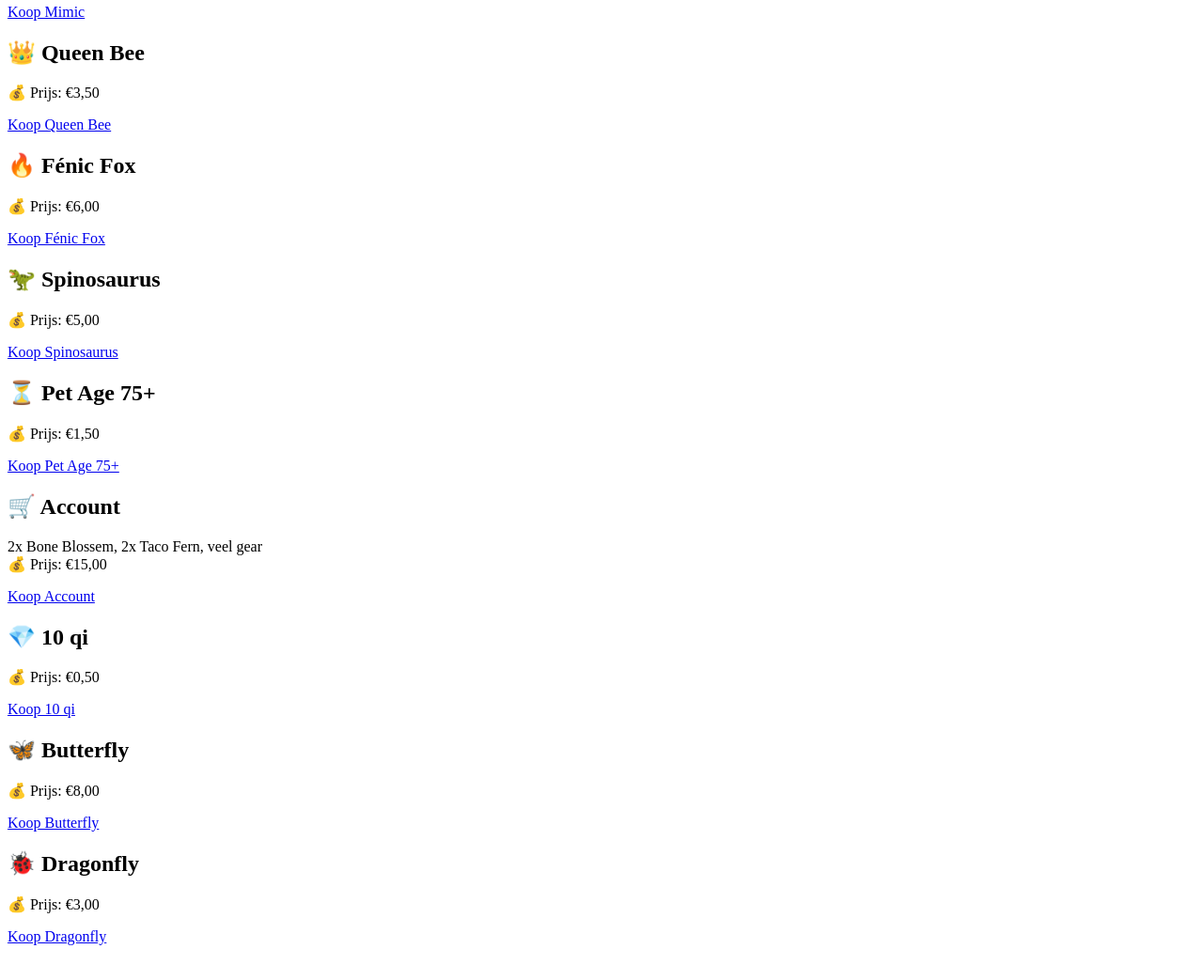
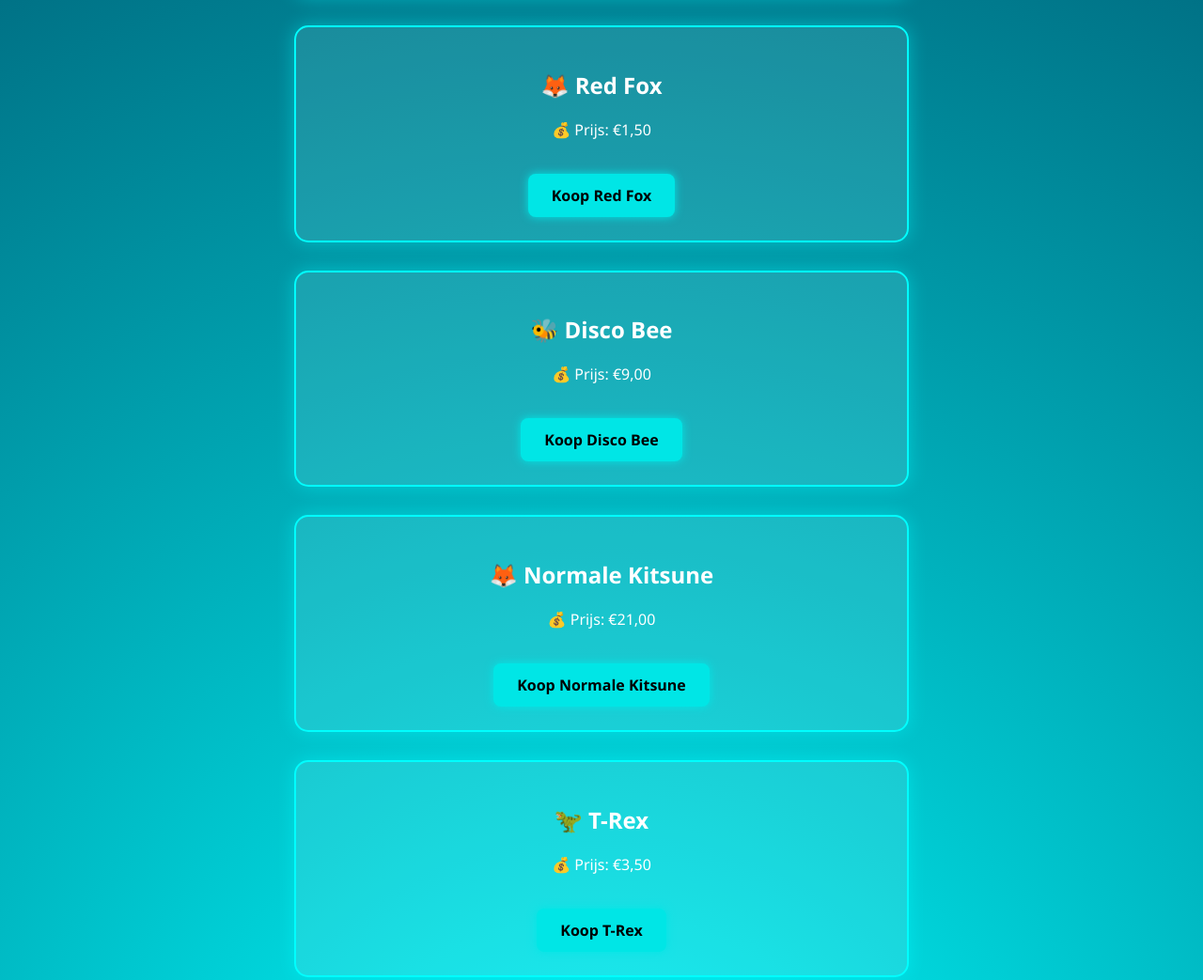
Before and after one commit to lapd-ux/Grow-a-garden-shop, a plain HTML site: page index.html in a window 1280 px wide. Shown: the part 933-1976 px from the top of the page at 94% size. Before the commit the page ends 1947 px from the top, so only its background shows below. Drawn offline with Linux system fonts and the light colour scheme.

Commit message:
Update index.html
Signed-off-by: lapd-ux <nicolas20030070000@gmail.com>

```diff
--- a/index.html
+++ b/index.html
@@ -1,96 +1,176 @@
-<!-- 🐾 Extra Pets & Items -->
+<!DOCTYPE html>
+<html lang="nl">
+<head>
+    <meta charset="UTF-8">
+    <title>Grow a Garden Shop 🌱</title>
+    <style>
+        body {
+            font-family: 'Segoe UI', sans-serif;
+            background: radial-gradient(circle at center, #0ff, #001f3f);
+            color: #ffffff;
+            text-align: center;
+            padding: 40px;
+        }
+
+        h1 {
+            font-size: 3em;
+            color: #00e6e6;
+            text-shadow: 0 0 10px #00e6e6;
+        }
+
+        .deal {
+            background: rgba(255, 255, 255, 0.1);
+            border: 2px solid #00ffff;
+            border-radius: 15px;
+            padding: 25px;
+            margin: 30px auto;
+            max-width: 600px;
+            box-shadow: 0 0 20px rgba(0, 255, 255, 0.4);
+        }
+
+        .button {
+            display: inline-block;
+            padding: 12px 25px;
+            margin-top: 20px;
+            background-color: #00e6e6;
+            color: black;
+            border-radius: 8px;
+            text-decoration: none;
+            font-weight: bold;
+            box-shadow: 0 0 10px #00e6e6;
+        }
+
+        .button:hover {
+            background-color: #00ffff;
+        }
+
+        .highlight {
+            background-color: #002f3f;
+            padding: 5px 10px;
+            border-radius: 4px;
+            display: inline-block;
+        }
+    </style>
+</head>
+<body>
+    <h1>Grow a Garden Shop 🌱</h1>
+
+    <!-- Grote pets -->
     <div class="deal">
         <h2>🐾 Grote Pets</h2>
         <p>💰 Prijs: €5,00</p>
         <a class="button" href="#">Koop Grote Pets</a>
     </div>
 
+    <!-- Raccoon -->
     <div class="deal">
         <h2>🦝 Raccoon</h2>
         <p>💰 Prijs: €11,00</p>
         <a class="button" href="#">Koop Raccoon</a>
     </div>
 
+    <!-- Corrupt kit -->
     <div class="deal">
         <h2>🦊 Corrupt Kit</h2>
         <p>💰 Prijs: €2,75</p>
         <a class="button" href="#">Koop Corrupt Kit</a>
     </div>
 
+    <!-- Red fox -->
     <div class="deal">
         <h2>🦊 Red Fox</h2>
         <p>💰 Prijs: €1,50</p>
         <a class="button" href="#">Koop Red Fox</a>
     </div>
 
+    <!-- Disco bee -->
     <div class="deal">
         <h2>🐝 Disco Bee</h2>
         <p>💰 Prijs: €9,00</p>
         <a class="button" href="#">Koop Disco Bee</a>
     </div>
 
+    <!-- Normale kitsune -->
     <div class="deal">
         <h2>🦊 Normale Kitsune</h2>
         <p>💰 Prijs: €21,00</p>
         <a class="button" href="#">Koop Normale Kitsune</a>
     </div>
 
+    <!-- T-Rex -->
     <div class="deal">
         <h2>🦖 T-Rex</h2>
         <p>💰 Prijs: €3,50</p>
         <a class="button" href="#">Koop T-Rex</a>
     </div>
 
+    <!-- Mimic -->
     <div class="deal">
         <h2>🐙 Mimic</h2>
         <p>💰 Prijs: €3,50</p>
         <a class="button" href="#">Koop Mimic</a>
     </div>
 
+    <!-- Queen Bee -->
     <div class="deal">
-    <h2>👑 Queen Bee</h2>
+        <h2>🐝 Queen Bee</h2>
         <p>💰 Prijs: €3,50</p>
         <a class="button" href="#">Koop Queen Bee</a>
     </div>
 
+    <!-- Fénic fox -->
     <div class="deal">
-    <h2>🔥 Fénic Fox</h2>
+        <h2>🦊 Fénic Fox</h2>
         <p>💰 Prijs: €6,00</p>
         <a class="button" href="#">Koop Fénic Fox</a>
     </div>
 
+    <!-- Spinosaurus -->
     <div class="deal">
         <h2>🦖 Spinosaurus</h2>
         <p>💰 Prijs: €5,00</p>
         <a class="button" href="#">Koop Spinosaurus</a>
     </div>
 
+    <!-- Pet age 75+ -->
     <div class="deal">
         <h2>⏳ Pet Age 75+</h2>
         <p>💰 Prijs: €1,50</p>
         <a class="button" href="#">Koop Pet Age 75+</a>
     </div>
 
+    <!-- Account -->
     <div class="deal">
-    <h2>🛒 Account</h2>
-    <p>2x Bone Blossem, 2x Taco Fern, veel gear<br>💰 Prijs: €15,00</p>
+        <h2>👤 Account (2x Bone Blossem, 2x Taco Fern, veel gear)</h2>
+        <p>💰 Prijs: €15,00</p>
         <a class="button" href="#">Koop Account</a>
     </div>
 
+    <!-- 10 qi -->
     <div class="deal">
-    <h2>💎 10 qi</h2>
+        <h2>💎 10 Qi</h2>
         <p>💰 Prijs: €0,50</p>
-    <a class="button" href="#">Koop 10 qi</a>
+        <a class="button" href="#">Koop 10 Qi</a>
     </div>
 
+    <!-- Butterfly -->
     <div class="deal">
         <h2>🦋 Butterfly</h2>
         <p>💰 Prijs: €8,00</p>
         <a class="button" href="#">Koop Butterfly</a>
     </div>
 
+    <!-- Dragonfly -->
     <div class="deal">
-    <h2>🐞 Dragonfly</h2>
+        <h2>🐉 Dragonfly</h2>
         <p>💰 Prijs: €3,00</p>
         <a class="button" href="#">Koop Dragonfly</a>
     </div>
+
+    <p style="margin-top: 30px; font-size: 1.1em;">
+        ✅ Na aankoop: stuur een bewijs via Discord naar <span class="highlight">@Ryanapana</span><br>
+        📬 <a class="button" style="background-color:#5865F2; margin-top: 15px;" href="https://discord.gg/RweWbUMm" target="_blank">Join Discord Server</a>
+    </p>
+
+</body>
+</html>
```
Lines whose indentation alone changed are shown as unchanged.
